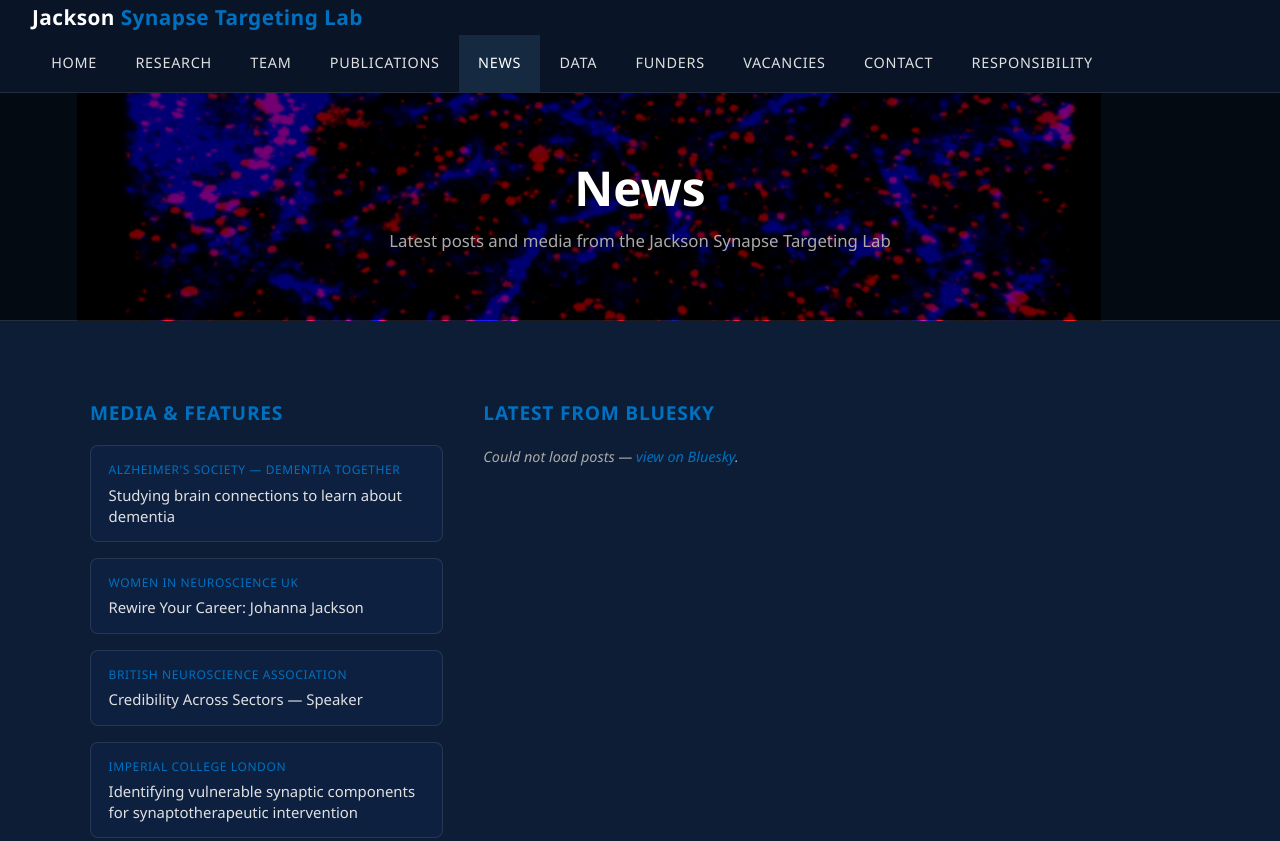
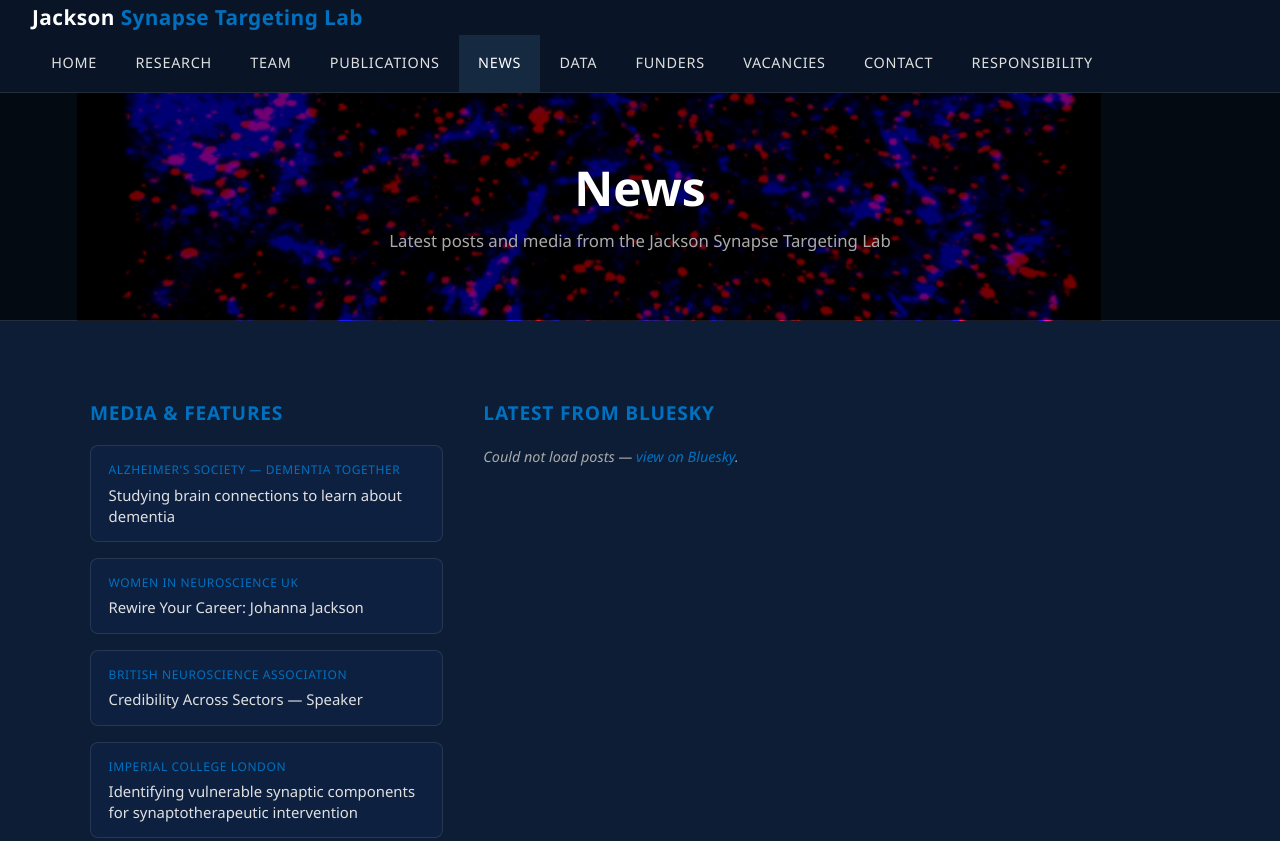
Before and after one commit to Jackson-Lab-Synapse-Targeting-Group/jackson-lab-synapse-targeting-group.github.io, a plain HTML site: page news.html in a window 1280 px wide. Shown: the top 841 px of the page. Drawn offline with Linux system fonts and the light colour scheme; no server answers.

Commit message:
news: move hero image down 5%

```diff
--- a/news.html
+++ b/news.html
@@ -87,7 +87,7 @@
     .page-hero-img {
       position: relative;
       background-size: 80%;
-      background-position: 30% 60%;
+      background-position: 30% 65%;
       background-repeat: no-repeat;
     }
     .page-hero-img::before {
```
